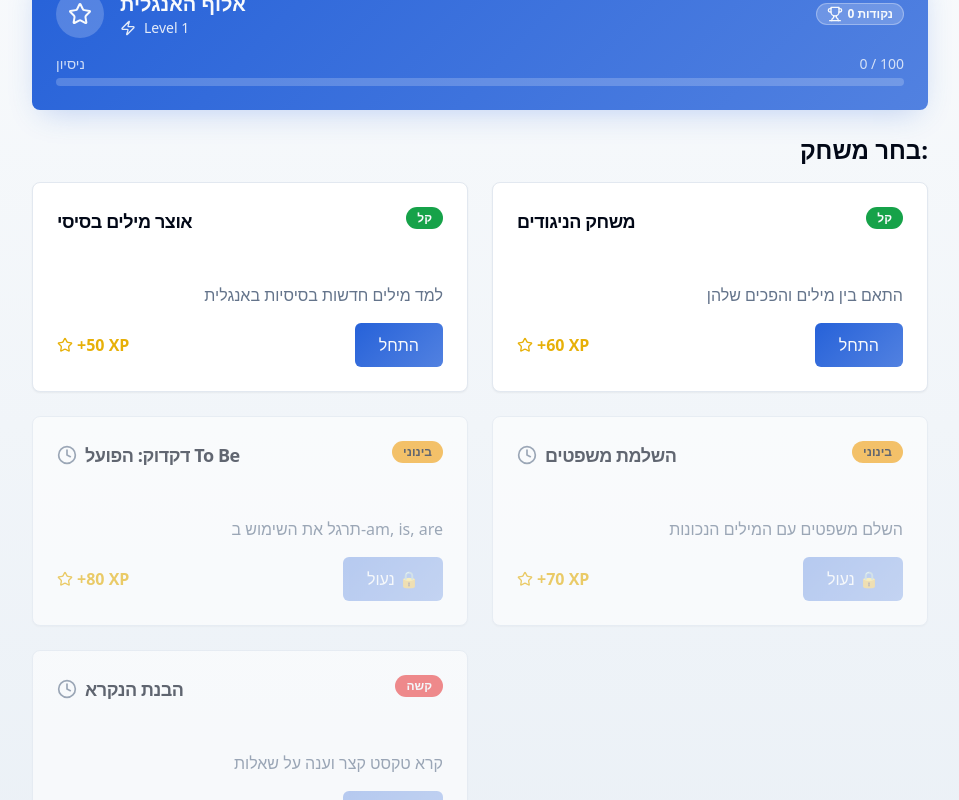
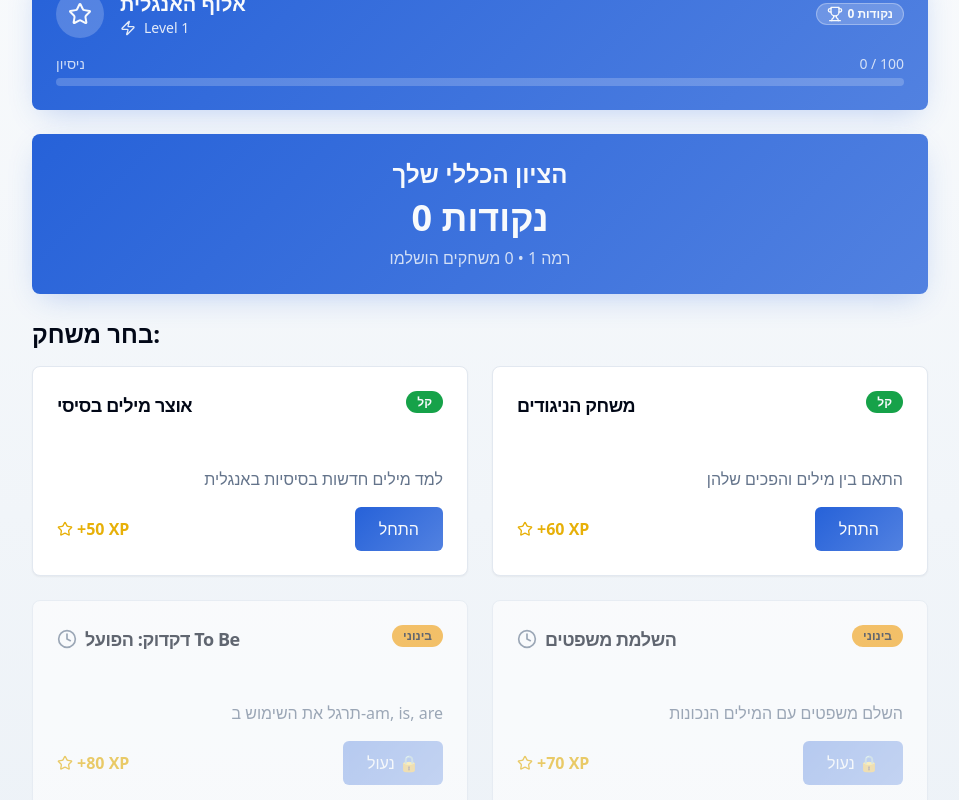
Before and after one commit to shay-berman/wordweaver-kid, a React (Vite) app: page / in a window 1280 px wide. Both pictures are taken after a click on the button "התחל את ההרפתקה! 🚀". Shown: the part 50-850 px from the top of the page, without its empty margins (160-1119 px from the left). Built offline with nearby package versions, Linux system fonts and the light colour scheme; the HTML template or start-up script is replaced by a standard one.

Commit message:
Differentiate game modes and display score

```diff
--- a/src/pages/Index.tsx
+++ b/src/pages/Index.tsx
@@ -12,6 +12,7 @@ const Index = () => {
   const [playerData, setPlayerData] = useState(initialPlayerData);
   const [currentGame, setCurrentGame] = useState<string | null>(null);
   const [gameStarted, setGameStarted] = useState(false);
+  const [gameMode, setGameMode] = useState<"vocabulary" | "grammar" | "all">("all");
 
   useEffect(() => {
     const saved = localStorage.getItem("englishGameData");
@@ -81,11 +82,13 @@ const Index = () => {
               className="flex flex-col items-center p-4 sm:p-6 bg-card rounded-lg shadow-game touch-manipulation cursor-pointer hover:bg-card/80 active:scale-95 transition-all"
               onClick={() => {
                 console.log("Learn words card clicked!");
+                setGameMode("vocabulary");
                 setGameStarted(true);
               }}
               onTouchEnd={(e) => {
                 e.preventDefault();
                 console.log("Learn words card touched!");
+                setGameMode("vocabulary");
                 setGameStarted(true);
               }}
             >
@@ -100,11 +103,13 @@ const Index = () => {
               className="flex flex-col items-center p-4 sm:p-6 bg-card rounded-lg shadow-game touch-manipulation cursor-pointer hover:bg-card/80 active:scale-95 transition-all"
               onClick={() => {
                 console.log("Grammar card clicked!");
+                setGameMode("grammar");
                 setGameStarted(true);
               }}
               onTouchEnd={(e) => {
                 e.preventDefault();
                 console.log("Grammar card touched!");
+                setGameMode("grammar");
                 setGameStarted(true);
               }}
             >
@@ -119,11 +124,13 @@ const Index = () => {
               className="flex flex-col items-center p-4 sm:p-6 bg-card rounded-lg shadow-game touch-manipulation cursor-pointer hover:bg-card/80 active:scale-95 transition-all"
               onClick={() => {
                 console.log("Prizes card clicked!");
+                setGameMode("all");
                 setGameStarted(true);
               }}
               onTouchEnd={(e) => {
                 e.preventDefault();
                 console.log("Prizes card touched!");
+                setGameMode("all");
                 setGameStarted(true);
               }}
             >
@@ -138,11 +145,13 @@ const Index = () => {
           <Button
             onClick={() => {
               console.log("Start button clicked!");
+              setGameMode("all");
               setGameStarted(true);
             }}
             onTouchEnd={(e) => {
               e.preventDefault();
               console.log("Start button touched!");
+              setGameMode("all");
               setGameStarted(true);
             }}
             size="lg"
@@ -173,15 +182,57 @@ const Index = () => {
     );
   }
 
+  const getFilteredGames = () => {
+    if (gameMode === "vocabulary") {
+      return gameLevels.filter(level =>
+        level.id === "vocabulary-basics" || level.id === "opposites-game"
+      );
+    }
+    if (gameMode === "grammar") {
+      return gameLevels.filter(level =>
+        level.id === "grammar-to-be" || level.id === "sentence-completion"
+      );
+    }
+    return gameLevels;
+  };
+
+  const getModeTitle = () => {
+    if (gameMode === "vocabulary") return "למד מילים חדשות:";
+    if (gameMode === "grammar") return "תרגל דקדוק:";
+    return "בחר משחק:";
+  };
+
   return (
     <div className="min-h-screen bg-gradient-background p-4">
       <div className="max-w-4xl mx-auto">
         <GameHeader {...playerData} />
 
+        {/* Enhanced Score Display */}
+        <div className="bg-gradient-hero p-6 rounded-lg shadow-game mb-6 text-center">
+          <h2 className="text-2xl font-bold text-primary-foreground mb-2">הציון הכללי שלך</h2>
+          <div className="text-4xl font-bold text-primary-foreground mb-2">
+            {playerData.score.toLocaleString()} נקודות
+          </div>
+          <p className="text-primary-foreground/80">
+            רמה {playerData.level} • {playerData.completedLevels.length} משחקים הושלמו
+          </p>
+        </div>
+
         <div className="mb-6">
-          <h2 className="text-xl sm:text-2xl font-bold mb-4 text-right">בחר משחק:</h2>
+          <div className="flex items-center justify-between mb-4">
+            <h2 className="text-xl sm:text-2xl font-bold text-right">{getModeTitle()}</h2>
+            {gameMode !== "all" && (
+              <Button
+                variant="outline"
+                onClick={() => setGameMode("all")}
+                className="text-sm"
+              >
+                כל המשחקים
+              </Button>
+            )}
+          </div>
           <div className="grid grid-cols-1 sm:grid-cols-2 gap-4 sm:gap-6">
-            {gameLevels.map((level) => (
+            {getFilteredGames().map((level) => (
               <GameCard
                 key={level.id}
                 title={level.title}
```
